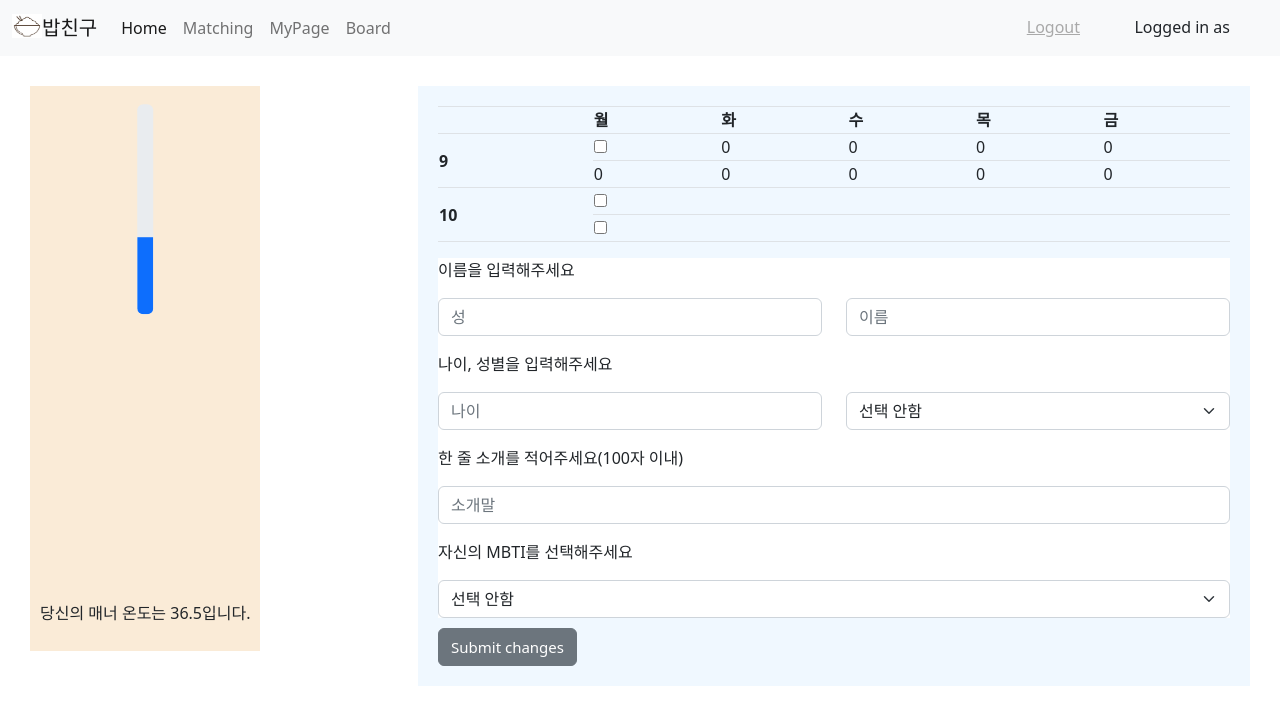
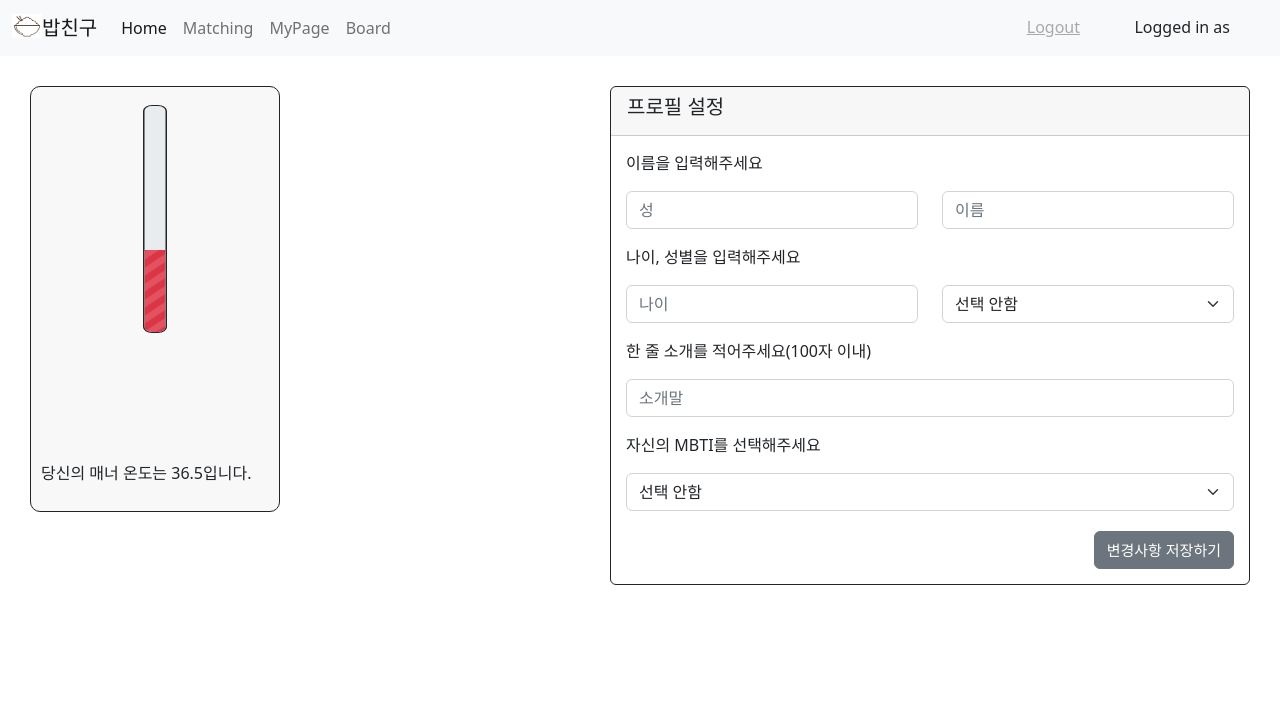
Before and after one commit to swsnu/swppfall2022-team2, a React (Create React App) app in the folder frontend/: page /mypage in a window 1280 px wide. Shown: the top 724 px of the page. Built offline with nearby package versions, Linux system fonts and the light colour scheme.

Commit message:
design changes for mypage

```diff
--- a/frontend/src/mypage/MyManner.tsx
+++ b/frontend/src/mypage/MyManner.tsx
@@ -5,7 +5,7 @@ import './MyPage.css';
 const MyManner: React.FC = () => {
     function TempBar(){
         const now = 36.5
-        return <ProgressBar now = {now}  className='tempbar'/>;
+        return <ProgressBar variant='danger' animated now = {now}  className='tempbar'/>;
     }
     return (
         <div>
--- a/frontend/src/mypage/MyPage.css
+++ b/frontend/src/mypage/MyPage.css
@@ -1,26 +1,24 @@
 .manner{
     float:left;
-    height:calc(90%);
-    background-color:antiquewhite;
+    width: 250px;
+    background-color:#F8F8F8;
     margin: 30px;
     padding: 10px;
+    border: 1px solid;
+    border-radius: 10px;
 }
 
 .others{
     float:right;
     height:calc(100%);
-    width: calc(65%);
-    background-color:#f0f8ff;
+    width: calc(50%);
     margin: 30px;
-    padding: 20px;
-}
-
-.homeButton{
-    float:left;
+    border: 1px solid;
 }
 
 .submitbutton {
-    margin-top: 10px;
+    float:right;
+    margin-top: 20px;
 }
 
 .buttonText {
@@ -28,10 +26,15 @@
 }
 
 .tempbar{
-    transform: rotate(270deg);
+    transform: rotate(270deg) scaleY(1.5);
     margin-top: calc(50%);
+    border: 1px solid;
 }
 
 .barcontainer{
-    height: 400px;
+    height: 250px;
 }
+
+.pad{
+    padding: 15px;
+}
--- a/frontend/src/mypage/MyPage.tsx
+++ b/frontend/src/mypage/MyPage.tsx
@@ -3,11 +3,10 @@ import './MyPage.css';
 import MyManner from './MyManner';
 import MyStatus from './MyStatus';
 import MyTimeTable from './MyTimeTable';
-import { useNavigate } from 'react-router';
-import homeImg from '../img/home.png';
 import { Button, Navbar } from 'react-bootstrap';
 import axios from 'axios';
 import NavBar from '../NavBar';
+
 
 export interface timeTableDataType {
   mon: boolean[];
@@ -42,10 +41,6 @@ const MyPage: React.FunctionComponent = () => {
     age: '',
     gender: '',
   });
-  const navigate = useNavigate();
-  const toMain = (): void => {
-    navigate('/main');
-  };
   const statusSubmit = (): void => {
     axios
       .post(`mypage/submit/`, {
@@ -67,15 +62,20 @@ const MyPage: React.FunctionComponent = () => {
       <div className='manner'>
         <MyManner />
       </div>
-      <div className='others'>
+      <div className='others card overflow-auto'>
+        <div className="card-header">
+            <h5 className="card-title">프로필 설정</h5>
+        </div>
+        <div className='pad'>
             <div>
                 <MyTimeTable timeTable={timeTable} handleTimeTable={handleTimeTable} />
             </div>
             <div>
                 <MyStatus status={status} handleStatus={handleStatus} />
                 <Button variant='secondary' className='submitbutton' onClick={statusSubmit}>
-            <span className='buttonText'>Submit changes</span>
+                    <span className='buttonText'>변경사항 저장하기</span>
                 </Button>
+            </div>
         </div>
       </div>
     </div>
--- a/frontend/src/mypage/MyTimeTable.tsx
+++ b/frontend/src/mypage/MyTimeTable.tsx
@@ -17,7 +17,11 @@ const MyTimeTable: React.FC<propsType> = (props:propsType) => {
         );
     }
 
+    return(
+        <div>
 
+        </div>
+    );
     return (
         <div>
             <table align={"center"} width={"100%"} className="table table-bordered">
```
Lines whose indentation alone changed are shown as unchanged.
